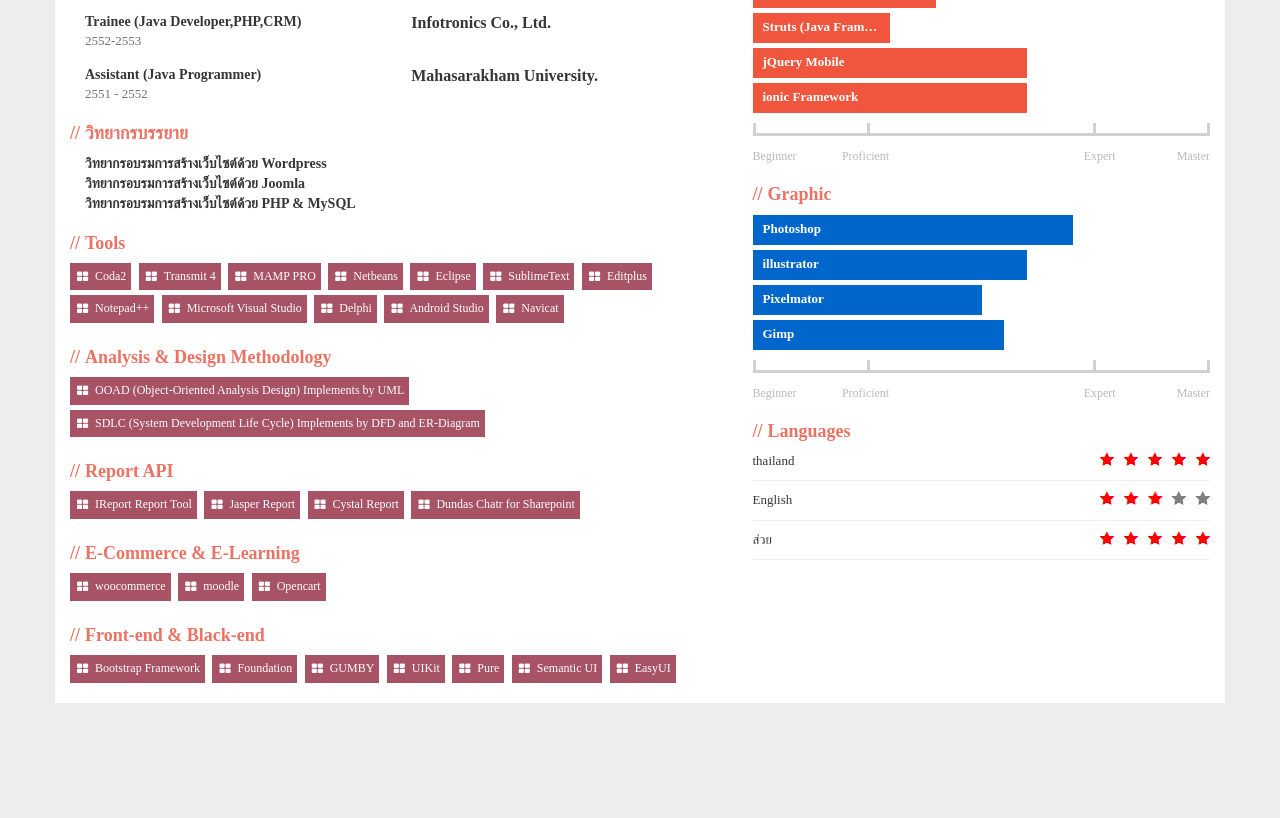
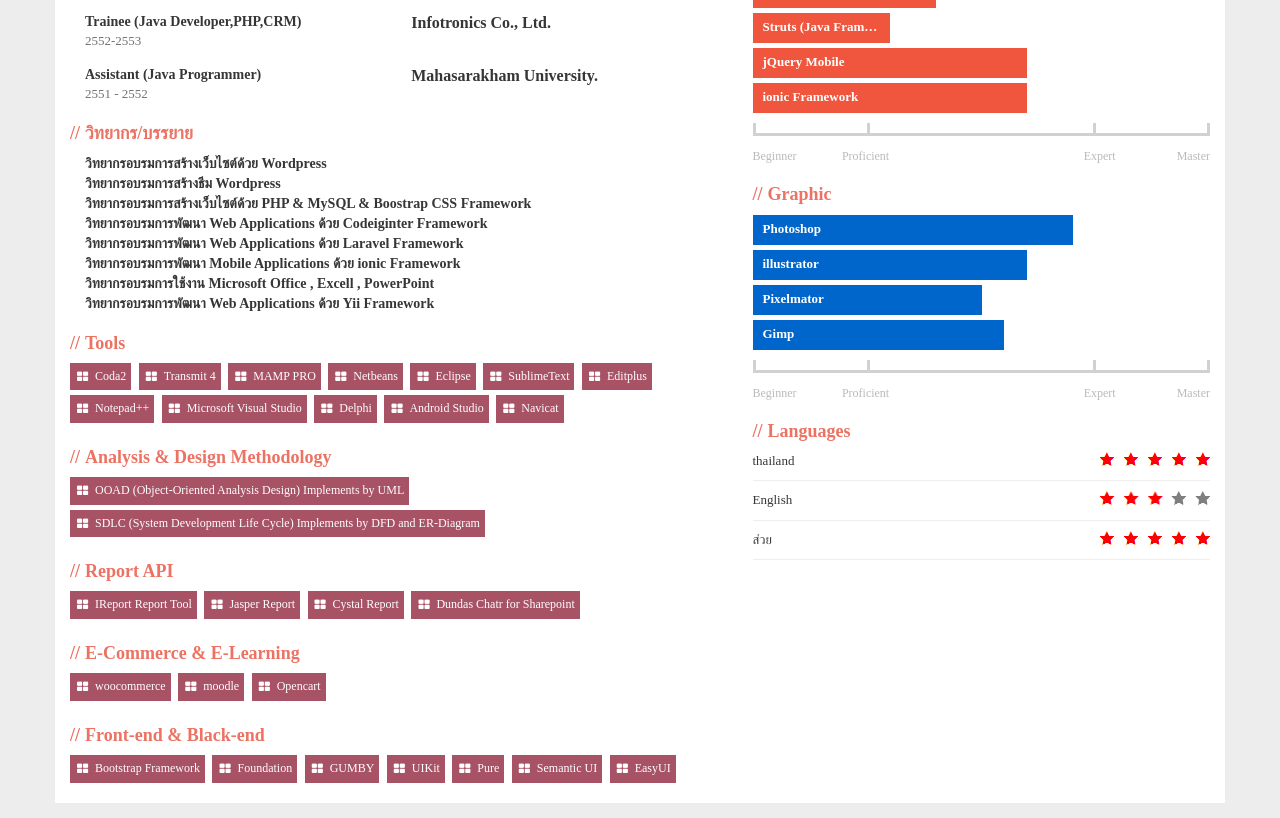
Before and after one commit to leksoft/lexsoft, a plain HTML site: page index.html in a window 1280 px wide. Shown: the part 1123-1941 px from the top of the page. Before the commit the page ends 1841 px from the top, so only its background shows below. Drawn offline with Linux system fonts and the light colour scheme.

Commit message:
Update index.html

```diff
--- a/index.html
+++ b/index.html
@@ -142,13 +142,17 @@
                                 <div class="profession">Mahasarakham University.</div>
                             </div>
                         </div>
-                         <h2>วิทยากรบรรยาย</h2>
+                         <h2>วิทยากร/บรรยาย</h2>
                         <div class="job clearfix">
                             <div class="col-xs-12">
                                 <div class="where">วิทยากรอบรมการสร้างเว็บไซต์ด้วย Wordpress</div>
-                                <div class="where">วิทยากรอบรมการสร้างเว็บไซต์ด้วย Joomla</div>
-                                <div class="where">วิทยากรอบรมการสร้างเว็บไซต์ด้วย PHP & MySQL</div>
-
+                                <div class="where">วิทยากรอบรมการสร้างธีม Wordpress</div>
+                                <div class="where">วิทยากรอบรมการสร้างเว็บไซต์ด้วย PHP & MySQL & Boostrap CSS Framework</div>
+                                <div class="where">วิทยากรอบรมการพัฒนา Web Applications ด้วย Codeiginter Framework</div>
+                                <div class="where">วิทยากรอบรมการพัฒนา Web Applications ด้วย Laravel Framework</div>
+                                <div class="where">วิทยากรอบรมการพัฒนา Mobile Applications ด้วย ionic Framework</div>
+                                <div class="where">วิทยากรอบรมการใช้งาน Microsoft Office , Excell , PowerPoint</div>
+                                <div class="where">วิทยากรอบรมการพัฒนา Web Applications ด้วย Yii Framework</div>
                             </div>
 
                         </div>
```
